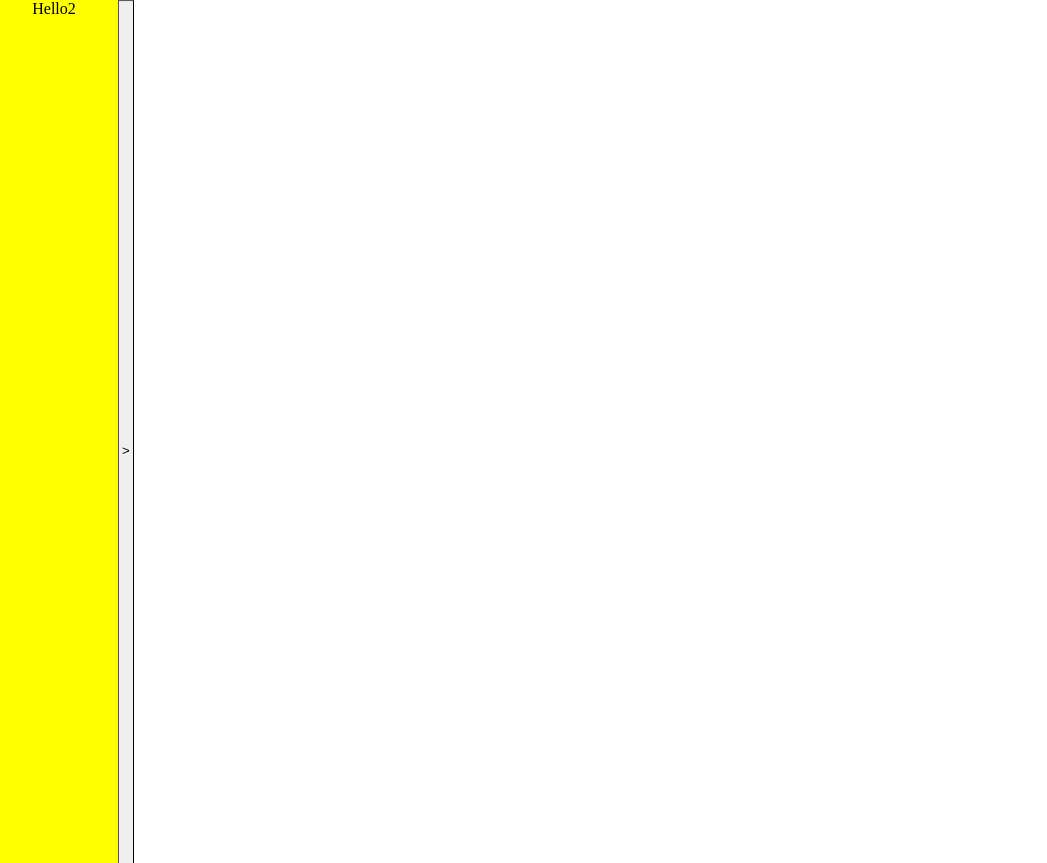
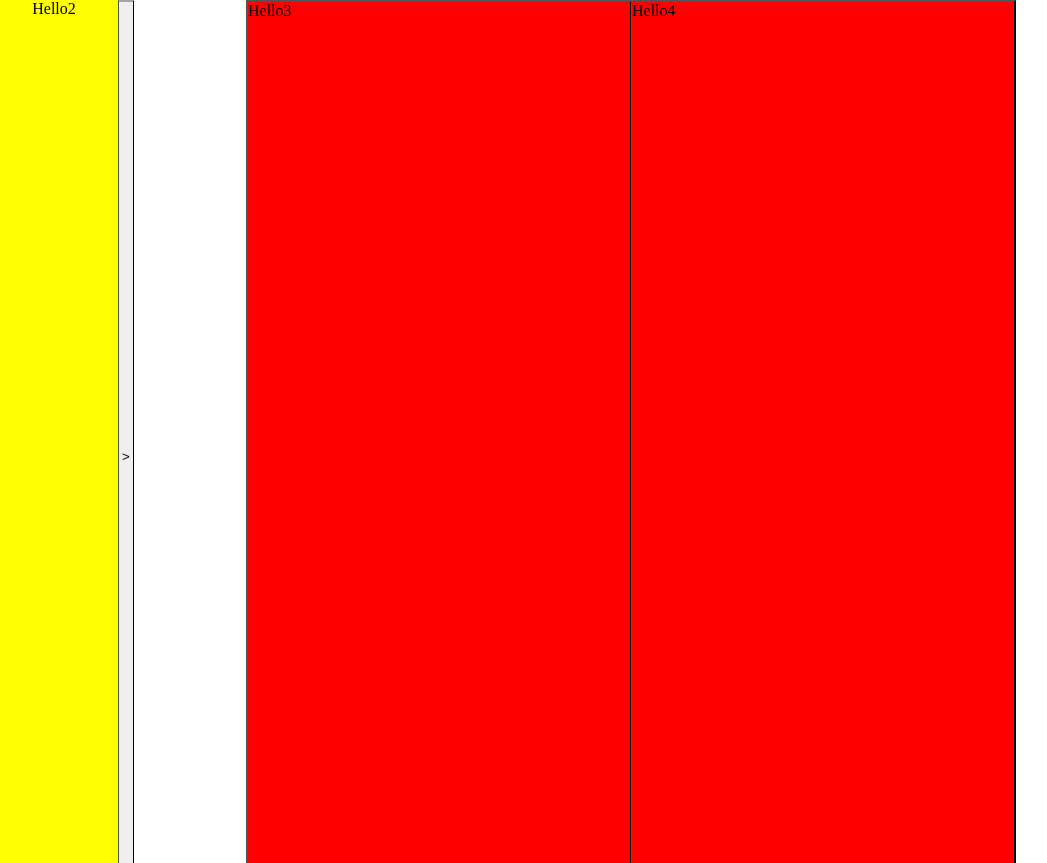
Before and after one commit to cse442-at-ub/s24semesterproject-brighterspace, a PHP site: page /student_home.html in a window 1280 px wide. Shown: the part 48-911 px from the top of the page, without its empty margins (10-1057 px from the left). Run offline with PHP 8.4, Linux system fonts and the light colour scheme.

Commit message:
Fixed the "core" of the page so that it is properly displayed relative to other elements and is centered.

```diff
--- a/student_home.css
+++ b/student_home.css
@@ -36,7 +36,7 @@
 
 .tabs{
     position: fixed;
-    height: 99vh;
+    height: 100vh;
     width: 128px;
     padding: 0;
     margin: 0;
@@ -63,22 +63,25 @@
     z-index: 100;
 }
 
-.corse{
-    position: static;
+.core{
+    position: fixed;
     display: flex;
-    height: 100vh;
     padding: 0;
     margin: 0;
-    border: 0 outset black;
+    top: 48px;
+    left: 20%;
+    height: 100vh;
+    width: 60%;
+    border: 1px outset black;
     background-color: magenta;
 }
 
-.corse div{
+.core div{
     display: flex;
     flex: 1;
     height: 100%;
     padding: 0;
     margin: 0;
-    border: 5px solid black;
+    border: 1px outset black;
     background-color: red;
 }
```
